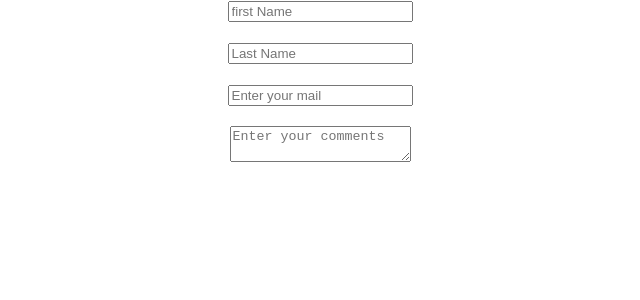
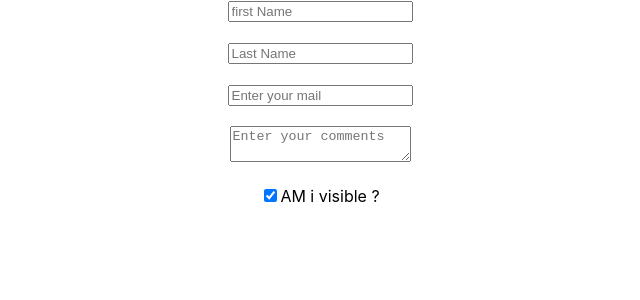
Before and after one commit to RAJA8112008/formapp, a React (Create React App) app: page / in a window 1280 px wide. Shown: the top 300 px of the page, without its empty margins (320-960 px from the left). Built offline with nearby package versions, Linux system fonts and the light colour scheme.

Commit message:
commited

```diff
--- a/src/App.js
+++ b/src/App.js
@@ -12,13 +12,14 @@ function App() {
 //     // console.log(event.target.value);
 //     setLastname(event.target.value);
 //   }
-const[FormData,setFormData]=useState({First:"",Last:"",email:"",comments:""})
+const[FormData,setFormData]=useState({First:"",Last:"",email:"",comments:"",isvisible:true})
 console.log(FormData);
    function ChangeHandler(event){
+    const{name,type,checked,value}=event.target
   setFormData(prevFormData=>{
     return {
       ...prevFormData,
-      [event.target.name]:event.target.value
+      [name]:type==="checkbox"?checked:value
     }
   });
    }
@@ -34,7 +35,11 @@ console.log(FormData);
    <input  type='email' placeholder='Enter your mail' onChange={ChangeHandler} name='email' value={FormData.email}/>
    <br/>
    <br/>
-   <textarea placeholder='Enter your comments' name='comments'value={FormData.comments}/>
+   <textarea placeholder='Enter your comments' name='comments'value={FormData.comments} onChange={ChangeHandler}/>
+   <br/>
+   <br/>
+  <input type='checkbox' name='isvisible' onChange={ChangeHandler} id='isvisible' checked={FormData.isvisible}/>
+  <label htmlFor='isvisible'>AM i visible ?</label>
    </form>
 
     </div>
```
